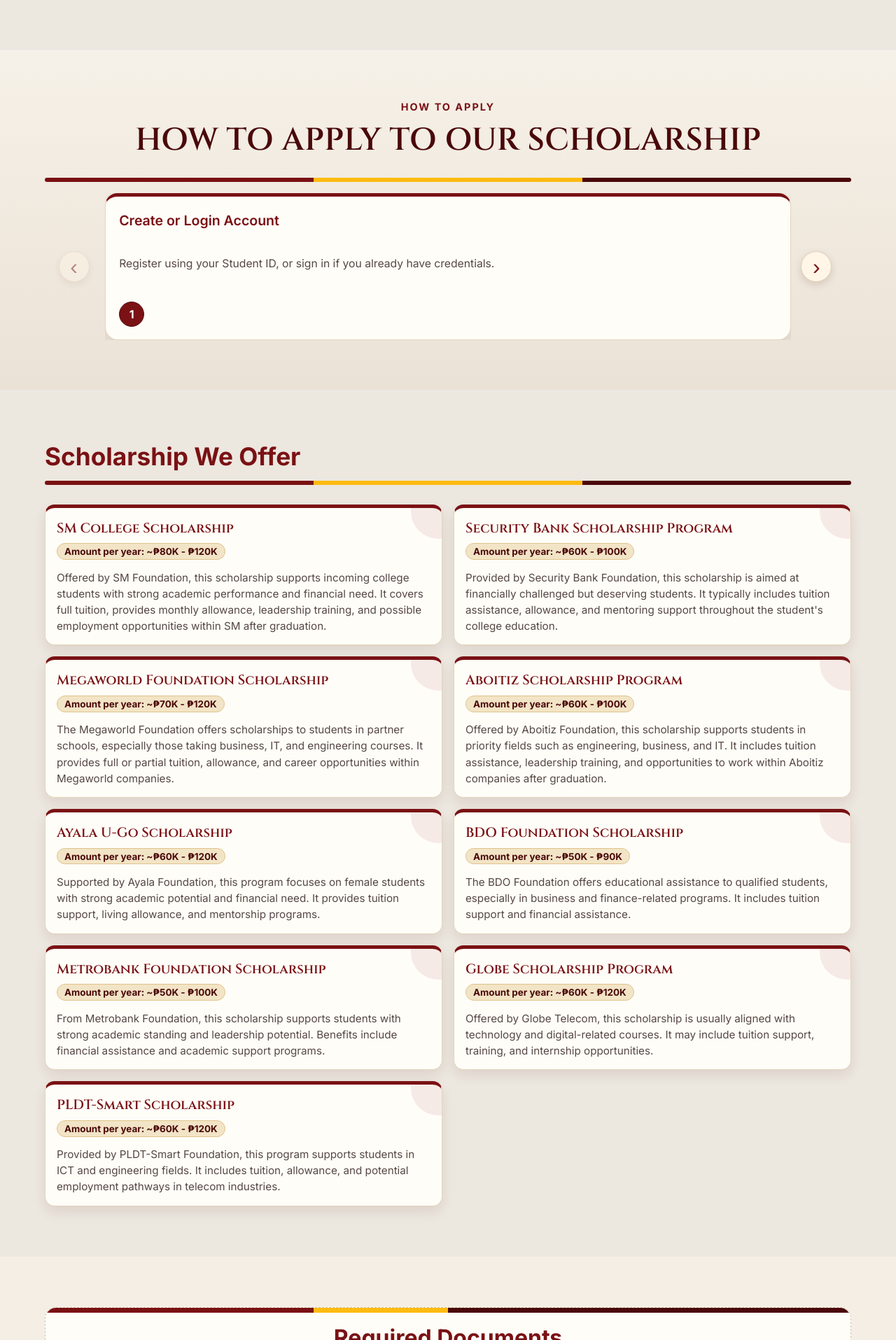
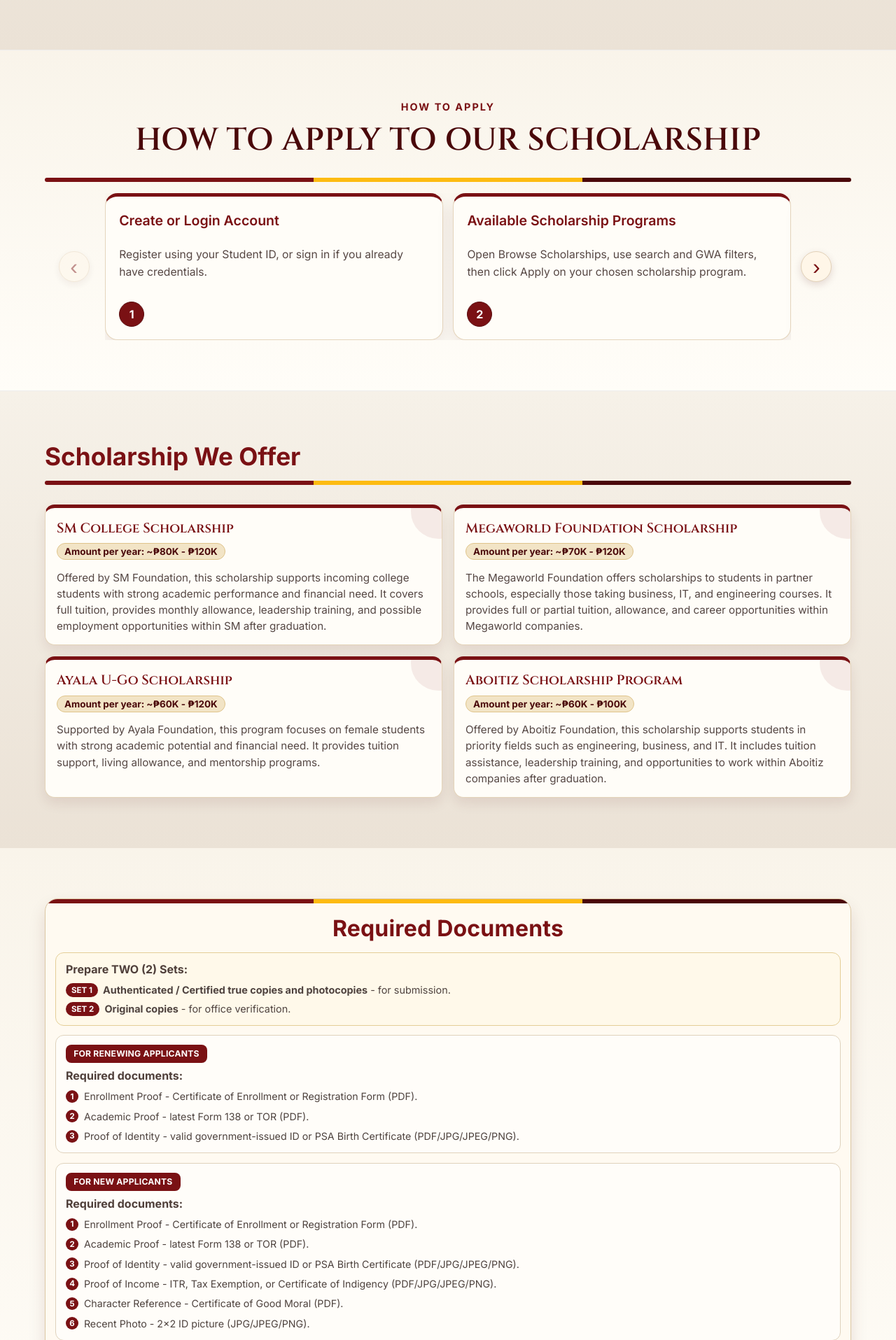
Before and after one commit to Christian-Carvajal/Student-Scholarship-Portal, a PHP site: page / in a window 1280 px wide. Shown: the part 2036-3951 px from the top of the page at 70% size. Run offline with PHP 8.4, Linux system fonts and the light colour scheme.

Commit message:
update 8.0

```diff
--- a/public/index.html
+++ b/public/index.html
@@ -5,10 +5,10 @@
     <meta name="viewport" content="width=device-width, initial-scale=1.0" />
 
     <!-- Multi-device SVG Favicon Support -->
-    <link rel="icon" type="image/svg+xml" href="uphsd.svg" />
-    <link rel="alternate icon" href="uphsd.svg" />
-    <link rel="apple-touch-icon" href="uphsd.svg" />
-    <link rel="mask-icon" href="uphsd.svg" color="#7a1114" />
+    <link rel="icon" type="image/svg+xml" href="pictures/uphsd.svg" />
+    <link rel="alternate icon" href="pictures/uphsd.svg" />
+    <link rel="apple-touch-icon" href="pictures/uphsd.svg" />
+    <link rel="mask-icon" href="pictures/uphsd.svg" color="#7a1114" />
     <meta name="theme-color" content="#7a1114" />
 
     <title>Student Scholarship Portal | UPHSD Molino</title>
@@ -278,17 +278,6 @@
             </article>
 
             <article class="scholarship-offer-card">
-              <h4>Security Bank Scholarship Program</h4>
-              <span class="scholarship-offer-amount">Amount per year: ~&#8369;60K - &#8369;100K</span>
-              <p>
-                Provided by Security Bank Foundation, this scholarship is aimed
-                at financially challenged but deserving students. It typically
-                includes tuition assistance, allowance, and mentoring support
-                throughout the student&#39;s college education.
-              </p>
-            </article>
-
-            <article class="scholarship-offer-card">
               <h4>Megaworld Foundation Scholarship</h4>
               <span class="scholarship-offer-amount">Amount per year: ~&#8369;70K - &#8369;120K</span>
               <p>
@@ -296,17 +285,6 @@
                 partner schools, especially those taking business, IT, and
                 engineering courses. It provides full or partial tuition,
                 allowance, and career opportunities within Megaworld companies.
-              </p>
-            </article>
-
-            <article class="scholarship-offer-card">
-              <h4>Aboitiz Scholarship Program</h4>
-              <span class="scholarship-offer-amount">Amount per year: ~&#8369;60K - &#8369;100K</span>
-              <p>
-                Offered by Aboitiz Foundation, this scholarship supports
-                students in priority fields such as engineering, business, and
-                IT. It includes tuition assistance, leadership training, and
-                opportunities to work within Aboitiz companies after graduation.
               </p>
             </article>
 
@@ -322,43 +300,13 @@
             </article>
 
             <article class="scholarship-offer-card">
-              <h4>BDO Foundation Scholarship</h4>
-              <span class="scholarship-offer-amount">Amount per year: ~&#8369;50K - &#8369;90K</span>
+              <h4>Aboitiz Scholarship Program</h4>
+              <span class="scholarship-offer-amount">Amount per year: ~&#8369;60K - &#8369;100K</span>
               <p>
-                The BDO Foundation offers educational assistance to qualified
-                students, especially in business and finance-related programs.
-                It includes tuition support and financial assistance.
-              </p>
-            </article>
-
-            <article class="scholarship-offer-card">
-              <h4>Metrobank Foundation Scholarship</h4>
-              <span class="scholarship-offer-amount">Amount per year: ~&#8369;50K - &#8369;100K</span>
-              <p>
-                From Metrobank Foundation, this scholarship supports students
-                with strong academic standing and leadership potential. Benefits
-                include financial assistance and academic support programs.
-              </p>
-            </article>
-
-            <article class="scholarship-offer-card">
-              <h4>Globe Scholarship Program</h4>
-              <span class="scholarship-offer-amount">Amount per year: ~&#8369;60K - &#8369;120K</span>
-              <p>
-                Offered by Globe Telecom, this scholarship is usually aligned
-                with technology and digital-related courses. It may include
-                tuition support, training, and internship opportunities.
-              </p>
-            </article>
-
-            <article class="scholarship-offer-card">
-              <h4>PLDT-Smart Scholarship</h4>
-              <span class="scholarship-offer-amount">Amount per year: ~&#8369;60K - &#8369;120K</span>
-              <p>
-                Provided by PLDT-Smart Foundation, this program supports
-                students in ICT and engineering fields. It includes tuition,
-                allowance, and potential employment pathways in telecom
-                industries.
+                Offered by Aboitiz Foundation, this scholarship supports
+                students in priority fields such as engineering, business, and
+                IT. It includes tuition assistance, leadership training, and
+                opportunities to work within Aboitiz companies after graduation.
               </p>
             </article>
           </div>
@@ -632,7 +594,43 @@
     </script>
 
     <script>
-      // Carousel navigation (single-card next / previous).
+      // Show Home button once the user is well into scrolling past hero.
+      document.addEventListener("DOMContentLoaded", () => {
+        const homeFab = document.getElementById("homeFab");
+        const heroSection = document.querySelector(".hero-section");
+        const actionNav = document.querySelector(".action-nav");
+        if (!homeFab || !heroSection) return;
+
+        const getHomeFabThreshold = () => {
+          const navHeight = actionNav?.offsetHeight || 0;
+          const revealPoint = heroSection.offsetTop + heroSection.offsetHeight * 0.62;
+          return Math.max(0, revealPoint - navHeight);
+        };
+
+        let homeFabThreshold = getHomeFabThreshold();
+
+        const syncHomeFabVisibility = () => {
+          const shouldShow = window.scrollY >= homeFabThreshold;
+          homeFab.classList.toggle("is-visible", shouldShow);
+          homeFab.setAttribute("aria-hidden", shouldShow ? "false" : "true");
+        };
+
+        homeFab.addEventListener("click", () => {
+          heroSection.scrollIntoView({ behavior: "smooth", block: "start" });
+        });
+
+        window.addEventListener("scroll", syncHomeFabVisibility, { passive: true });
+        window.addEventListener("resize", () => {
+          homeFabThreshold = getHomeFabThreshold();
+          syncHomeFabVisibility();
+        });
+
+        syncHomeFabVisibility();
+      });
+    </script>
+
+    <script>
+      // Carousel navigation with configurable cards-per-view and step size.
       document.addEventListener("DOMContentLoaded", () => {
         const initSingleCardCarousel = (config) => {
           const carousel = document.getElementById(config.id);
@@ -647,6 +645,24 @@
 
           let currentIndex = 0;
 
+          const getBehavior = () => {
+            const behavior =
+              typeof config.getBehavior === "function"
+                ? config.getBehavior()
+                : config;
+
+            const cardsPerView = Math.max(
+              1,
+              Number.parseInt(behavior.cardsPerView ?? 1, 10) || 1
+            );
+            const stepSize = Math.max(
+              1,
+              Number.parseInt(behavior.stepSize ?? 1, 10) || 1
+            );
+
+            return { cardsPerView, stepSize };
+          };
+
           const getSlideWidth = () => {
             const styles = window.getComputedStyle(track);
             const gap = parseFloat(styles.gap || styles.columnGap || "0");
@@ -656,7 +672,8 @@
           };
 
           const refreshCarousel = () => {
-            const maxIndex = Math.max(0, cards.length - 1);
+            const { cardsPerView } = getBehavior();
+            const maxIndex = Math.max(0, cards.length - cardsPerView);
             currentIndex = Math.min(currentIndex, maxIndex);
 
             const offset = currentIndex * getSlideWidth();
@@ -667,12 +684,15 @@
           };
 
           prevBtn.addEventListener("click", () => {
-            currentIndex = Math.max(0, currentIndex - 1);
+            const { stepSize } = getBehavior();
+            currentIndex = Math.max(0, currentIndex - stepSize);
             refreshCarousel();
           });
 
           nextBtn.addEventListener("click", () => {
-            currentIndex = Math.min(cards.length - 1, currentIndex + 1);
+            const { cardsPerView, stepSize } = getBehavior();
+            const maxIndex = Math.max(0, cards.length - cardsPerView);
+            currentIndex = Math.min(maxIndex, currentIndex + stepSize);
             refreshCarousel();
           });
 
@@ -701,6 +721,10 @@
           cardSelector: ".how-apply-card",
           prevSelector: ".how-apply-prev",
           nextSelector: ".how-apply-next",
+          getBehavior: () =>
+            window.matchMedia("(max-width: 900px)").matches
+              ? { cardsPerView: 1, stepSize: 1 }
+              : { cardsPerView: 2, stepSize: 2 },
         });
       });
     </script>
--- a/public/style.css
+++ b/public/style.css
@@ -11,6 +11,8 @@
   --text-dark: #1f1412;
   --text-muted: #5e4c49;
   --border-color: #e2d7cc;
+  --section-gradient-a: linear-gradient(rgb(249, 244, 234) 0%, rgb(255, 253, 248) 100%);
+  --section-gradient-b: linear-gradient(rgb(246, 241, 232) 0%, rgb(235, 226, 214) 100%);
 
   /* Typography */
   --font-serif: 'Cinzel', serif;
@@ -1513,7 +1586,8 @@ select.form-control {
 }
 
 .scholarship-offer-section {
-  background: #ece7df;
+  background-color: rgba(0, 0, 0, 0);
+  background-image: var(--section-gradient-b);
 }
 
 .scholarship-offer-container {
@@ -1609,7 +1683,8 @@ select.form-control {
 }
 
 .required-docs-section {
-  background: #f4eee5;
+  background-color: rgba(0, 0, 0, 0);
+  background-image: var(--section-gradient-a);
 }
 
 .required-docs-container {
@@ -1619,9 +1694,10 @@ select.form-control {
 }
 
 .required-docs-shell {
-  border: 1px dashed #d4c6af;
-  border-radius: 16px;
-  background: #fffdf8;
+  border: 1px solid #dcc8a4;
+  border-radius: 18px;
+  background: #fffaf1;
+  box-shadow: 0 12px 24px rgba(74, 8, 10, 0.12);
   padding: 0 0.9rem 1rem;
   overflow: hidden;
 }
@@ -1629,8 +1705,8 @@ select.form-control {
 .required-docs-shell-topbar {
   margin: 0 -0.9rem;
   display: grid;
-  grid-template-columns: 1fr 0.5fr 1.5fr;
-  height: 7px;
+  grid-template-columns: 1fr 1fr 1fr;
+  height: 6px;
 }
 
 .required-docs-shell-topbar-a {
@@ -1652,6 +1728,7 @@ select.form-control {
   font-size: clamp(1.45rem, 3.1vw, 2rem);
   font-weight: 800;
   color: var(--primary-maroon);
+  letter-spacing: 0.2px;
 }
 
 .required-docs-panel {
@@ -1921,7 +1999,8 @@ select.form-control {
 }
 
 .how-apply-section {
-  background: linear-gradient(180deg, #f6f1e8 0%, #ebe2d6 100%);
+  background-color: rgba(0, 0, 0, 0);
+  background-image: var(--section-gradient-a);
 }
 
 .how-apply-container {
@@ -1985,14 +2064,16 @@ select.form-control {
 }
 
 .how-apply-track {
-  display: flex;
-  gap: 0.9rem;
+  --apply-gap: 0.9rem;
+  --apply-cards-per-view: 2;
+  display: flex;
+  gap: var(--apply-gap);
   transition: transform 320ms ease;
   will-change: transform;
 }
 
 .how-apply-card {
-  flex: 0 0 100%;
+  flex: 0 0 calc((100% - (var(--apply-cards-per-view) - 1) * var(--apply-gap)) / var(--apply-cards-per-view));
   min-width: 0;
   background: #fffdf8;
   border: 1px solid #e5d5bd;
```
Also changed, not shown: other parts of public/index.html (+27 -3 lines), other parts of public/style.css (+85 -3 lines), public/admin-portal.html (+5 -5 lines), public/login.html (+5 -5 lines), public/student-portal.html (+5 -5 lines), public/pictures/aboitiz.png (added), public/pictures/ayala-foundation.png (added), public/pictures/hero.svg (renamed from public/hero.svg), public/pictures/megaworld.png (added), public/pictures/uphsd.svg (added), 2 other files.
